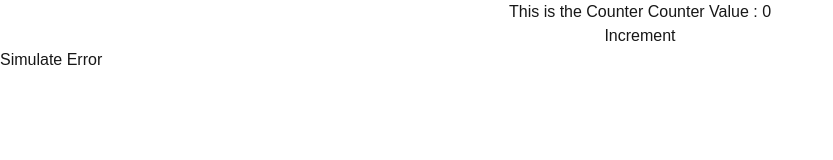
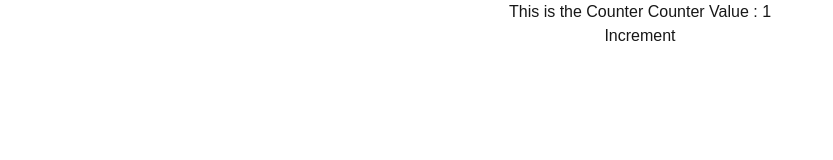
Before and after one commit to AshirAzeem-Developer/nextjs-learning, a Next.js app: page /counter in a window 1280 px wide. Shown: the top 160 px of the page, without its empty margins (0-833 px from the left). Built offline with nearby package versions, Linux system fonts and the light colour scheme.

Commit message:
Confirmation for GlobalError Catching anywhere in the app

```diff
--- a/src/app/counter/counter.tsx
+++ b/src/app/counter/counter.tsx
@@ -3,7 +3,10 @@
 import React, { useState } from "react";
 
 const Counter = () => {
-  const [count, setCount] = useState(0);
+  const [count, setCount] = useState(1);
+  if (count % 2 === 0) {
+    throw new Error("Error from Counter");
+  }
 
   return (
     <div className="flex flex-col items-center justify-center">
--- a/src/app/error-wrapper.tsx
+++ b/src/app/error-wrapper.tsx
@@ -10,7 +10,7 @@ const ErrorWrapper = ({ children }: { children: React.ReactNode }) => {
   return (
     <div>
       {children}
-      <button onClick={() => setIsError(true)}>Simulate Error</button>
+      {/* <button onClick={() => setIsError(true)}>Simulate Error</button> */}
     </div>
   );
 };
```
